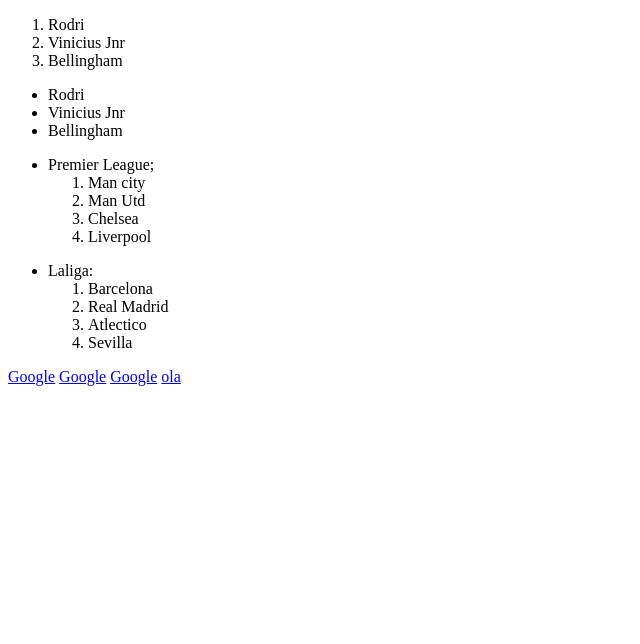
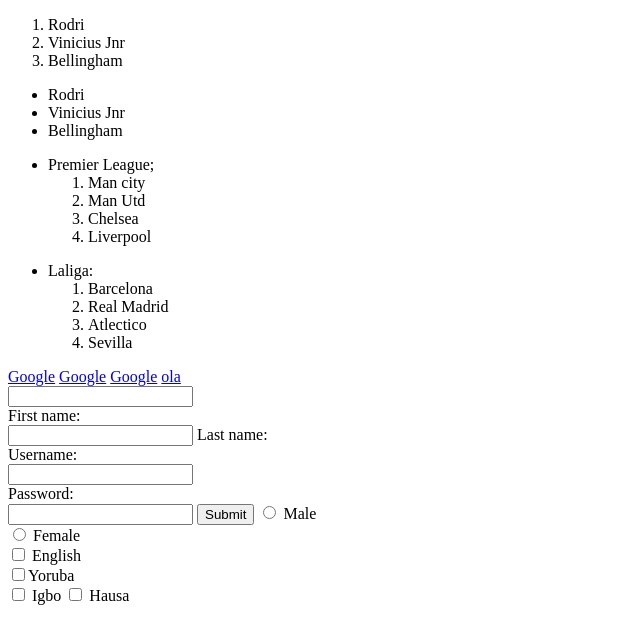
Before and after one commit to Olascowavee/Ntech-Html-class-2, a plain HTML site: page index.html in a window 1280 px wide. Shown: the whole page, without its empty margins (0-640 px from the left). Drawn offline with Linux system fonts and the light colour scheme.

Commit message:
created a form with some input types

```diff
--- a/index.html
+++ b/index.html
@@ -40,5 +40,34 @@
     <a href="https://www.google.com" target="_self">Google</a>
     <a href="https://www.google.com" target="_parent">Google</a>
     <a href="mailto:ola@gmail.com">ola</a>
+
+    <form>
+   <input type="text" id="fname" name="fname"><br>
+   <label for="fname">First name:</label><br>
+   <input type="text" id="lname" name="lname">
+   <label for="lname">Last name:</label><br>
+
+   <label for="username">Username:</label><br>
+  <input type="text" id="username" name="username"><br>
+  <label for="pwd">Password:</label><br>
+  <input type="password" id="pwd" name="pwd">
+
+   <input type="submit" value="Submit">
+
+    <input type="radio" id="male" name="fav_language" value="Male">
+  <label for="male">Male</label><br>
+  <input type="radio" id="female" name="fav_language" value="Female">
+  <label for="female">Female</label><br>
+
+  <input type="checkbox" id="English" name="english" value="English">
+  <label for="vehicle1">English</label><br>
+  <input type="checkbox" id="Yoruba" name="Yoruba" value="Yoruba"
+  <label for="vehicle2">Yoruba</label><br>
+  <input type="checkbox" id="Igbo" name="Igbo" value="Igbo">
+  <label for="vehicle3"> Igbo</label>
+  <input type="checkbox" id="Hausa" name="Hausa" value="Hausa>
+  <label for="vehicle3"> Hausa</label>
+    </form>
+
 </body>
 </html>
```
